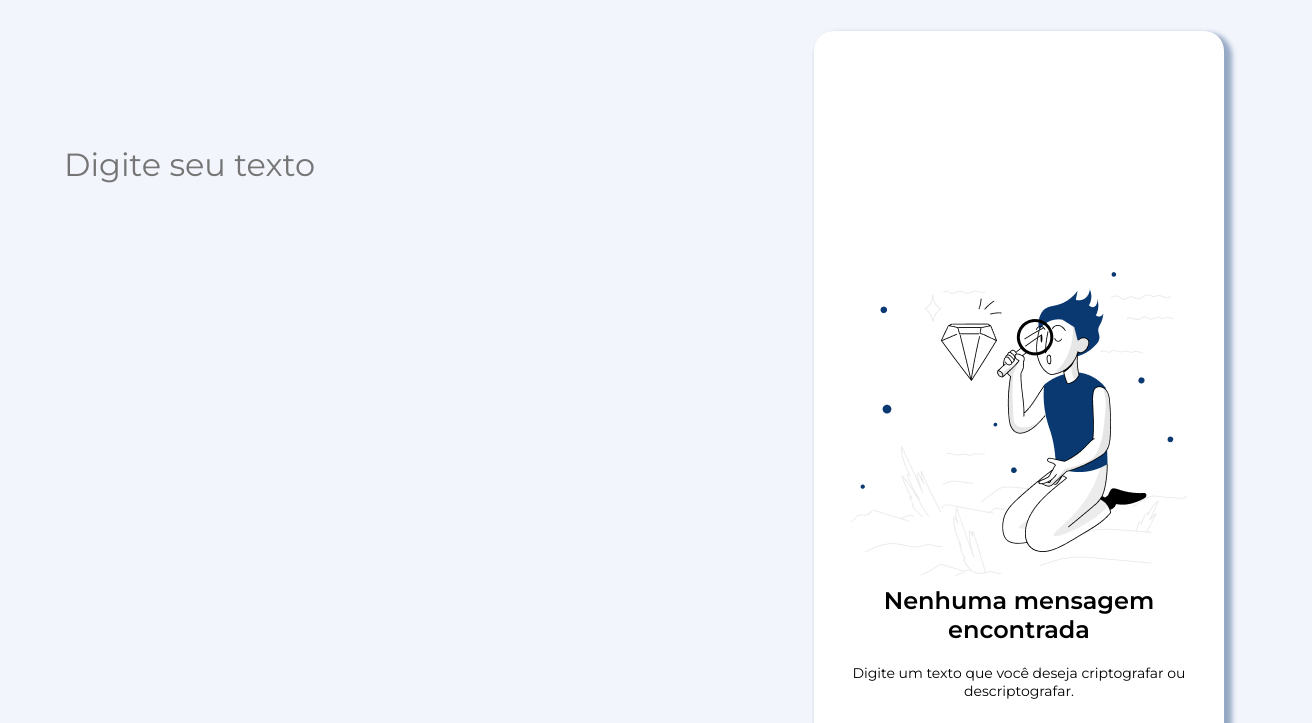
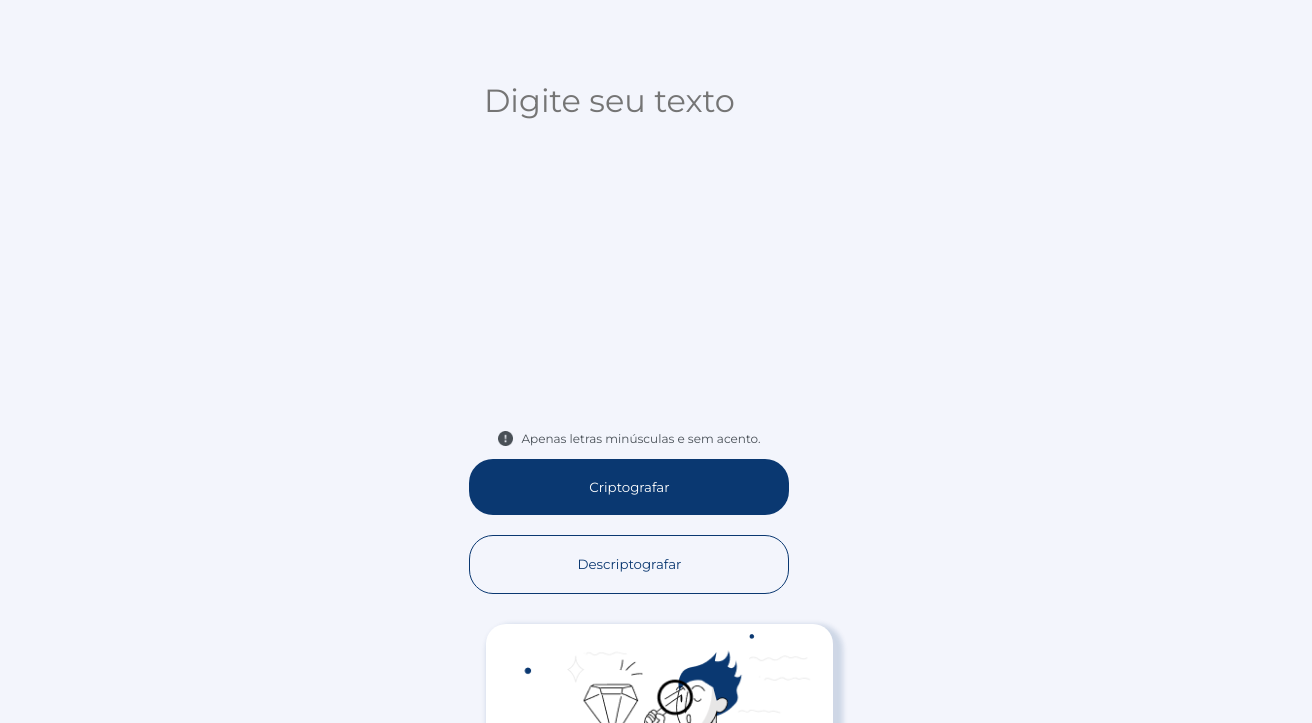
Before and after one commit to suhellynaraujo/Alura_Challenge_ONE, a plain HTML site: page index.html in a window 1280 px wide. Shown: the part 77-800 px from the top of the page, 1312 px wide, since content can reach past the window. Drawn offline with Linux system fonts and the light colour scheme.

Commit message:
ajuste na responsividade

```diff
--- a/style/style.css
+++ b/style/style.css
@@ -228,6 +228,45 @@ h4{
     }
 }
 
+
+@media(min-width: 425px ){
+    #conteudo{
+        flex-direction: column;
+     }
+
+     #conteudo__ladoEsquerdo{
+        max-width: 100%;
+        word-wrap: break-word;
+        text-align: center;
+        margin-top: 20px
+     }
+
+     #conteudo__ladoEsquerdo__texto__TextoDeEntrada{
+        width: calc(100% - 40px);
+        margin-right: 0;
+        height: 200px;
+       text-align: center;
+     }
+
+    #conteudo__ladoEsquerdo__exclamacao{
+        justify-content: center;
+       }
+
+    #conteudo__ladoEsquerdo__botoes{
+           flex-direction: column;
+           align-items: center;
+       }
+    #conteudo__ladoDireito{
+        width: 327px;
+        height: 186px;
+        box-shadow: 5px 5px 5px 5px #0a387128;
+       }
+
+    #rodape{
+        padding: 1rem;
+    }
+}
+
 @media(max-width: 425px){
 
      #conteudo{
```
